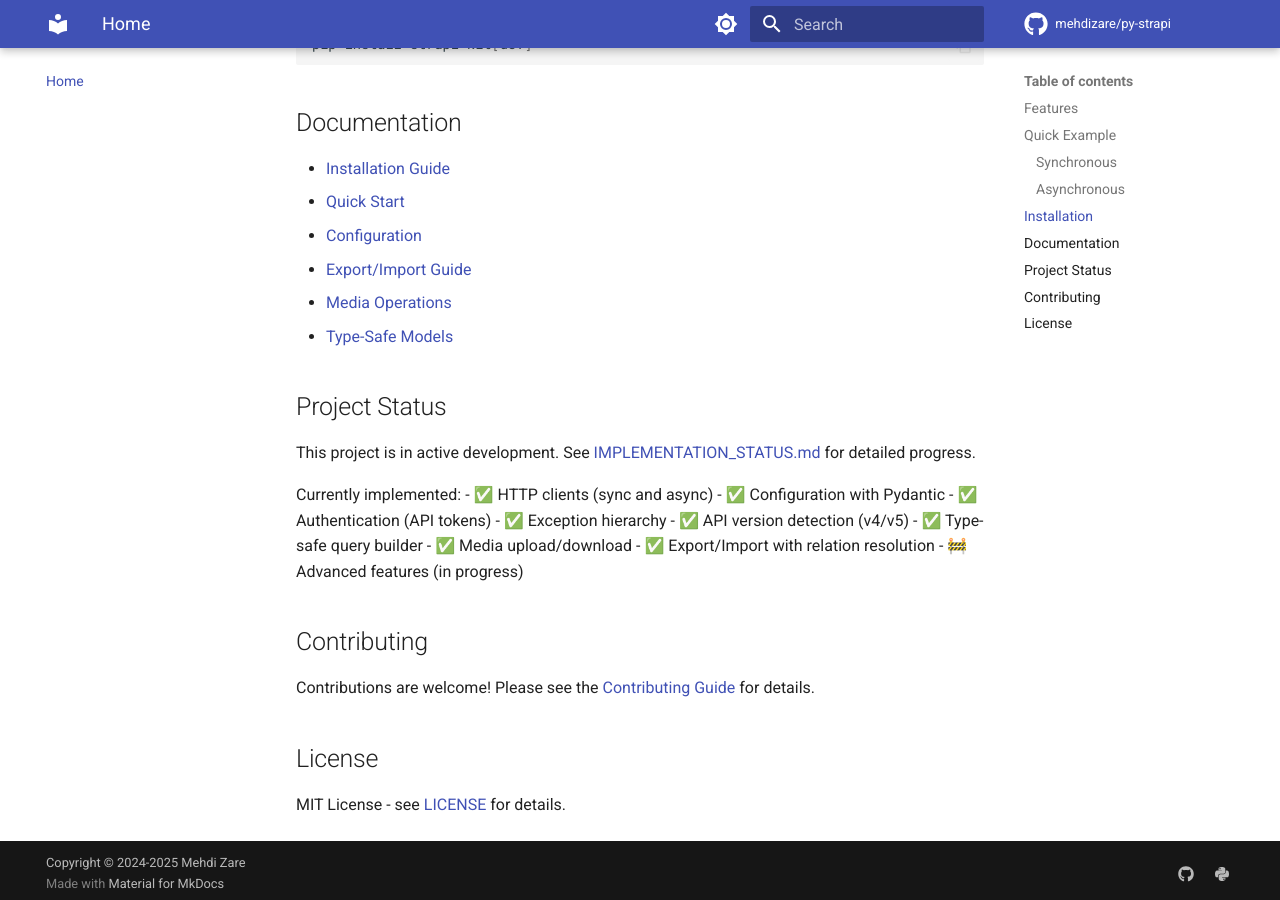
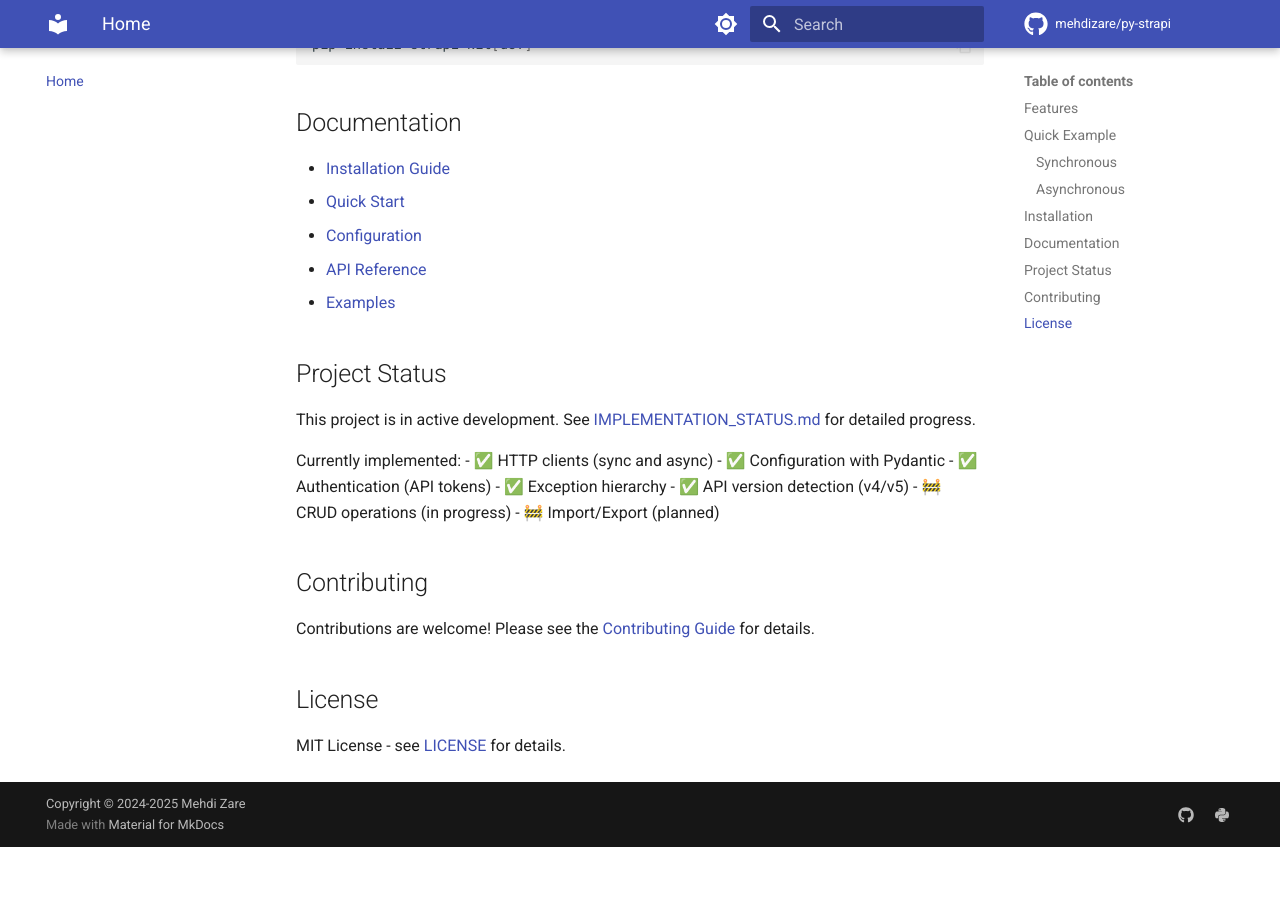
Before and after one commit to MehdiZare/strapi-kit, an MkDocs documentation site: the page built from docs/index.md, in a window 1280 px wide and 900 px high, scrolled down 1441 px. Built offline with MkDocs 1.6.1 and Material for MkDocs 9.7.7, drawn with Linux system fonts in a browser that asks for light colours; comment, search, counter and statistics services are not loaded; the version menu is left out; after the commit the page ends 2288 px from its top, so only the background shows below that.

Commit message:
Update documentation structure and links for improved navigation
- Replace references to `CLAUDE.md` with `Architecture Guide` in contributing and architecture docs.
- Update index file to reflect streamlined content structure (e.g., replacing `Export/Import Guide` with `API Reference`).
- Remove outdated and redundant sections (e.g., type-safe query builder, media operations) for clarity.

```diff
--- a/docs/index.md
+++ b/docs/index.md
@@ -64,9 +64,8 @@ pip install strapi-kit[dev]
 - [Installation Guide](installation.md)
 - [Quick Start](quickstart.md)
 - [Configuration](configuration.md)
-- [Export/Import Guide](export-import.md)
-- [Media Operations](media.md)
-- [Type-Safe Models](models.md)
+- [API Reference](api/client.md)
+- [Examples](examples/basic.md)
 
 ## Project Status
 
@@ -78,10 +77,8 @@ Currently implemented:
 - ✅ Authentication (API tokens)
 - ✅ Exception hierarchy
 - ✅ API version detection (v4/v5)
-- ✅ Type-safe query builder
-- ✅ Media upload/download
-- ✅ Export/Import with relation resolution
-- 🚧 Advanced features (in progress)
+- 🚧 CRUD operations (in progress)
+- 🚧 Import/Export (planned)
 
 ## Contributing
 
```
Also changed, not shown: docs/development/architecture.md (+2 -1 lines), docs/development/contributing.md (+1 -2 lines).
